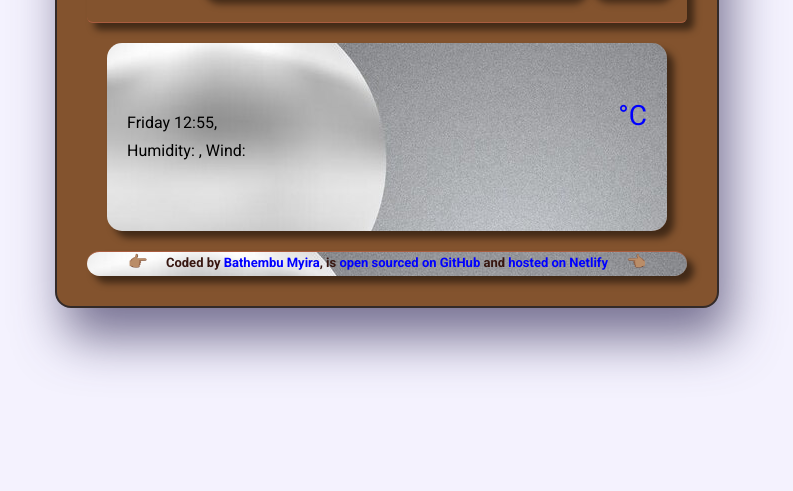
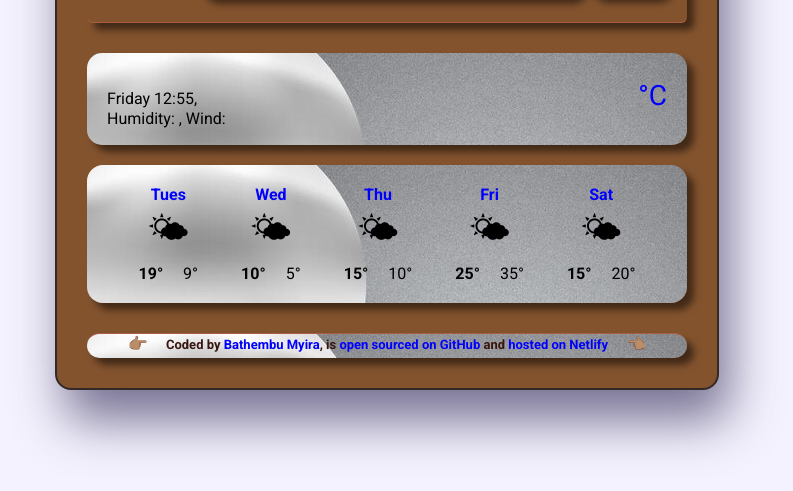
Before and after one commit to BMyira/Acoo, a plain HTML site: page index.html in a window 1280 px wide. Shown: the part 153-644 px from the top of the page, without its empty margins (253-1046 px from the left). Drawn offline with nearby package versions, Linux system fonts and the light colour scheme; no server answers; a web font is replaced by a local one.

Commit message:
added weather forecast and edit html and css

```diff
--- a/index.html
+++ b/index.html
@@ -36,14 +36,68 @@
             <p class="weather-app-details">
               <span class="day-time"></span>, <span id="description"></span>
               <br />
-              Humidity: <span class="humidity" id="humidity"></span> , Wind:
-              <span class="wind-speed" id="wind-speed"></span>
+              Humidity:
+              <span class="humidity" id="humidity"> </span> , Wind:
+              <span class="wind-speed" id="wind-speed"> </span>
             </p>
           </div>
           <div class="weather-app-container" id="weather-app-container">
             <div id="weather-app-icon"></div>
             <div class="weather-app-value" id="weather-app-value"></div>
             <div class="weather-app-unit" id="weather-app-unit">°C</div>
+          </div>
+        </div>
+        <div class="weather-forecast">
+          <div class="weather-forecast-value">
+            <div class="weather-forecast-day">Tues</div>
+            <div class="weather-forecast-icon">🌤</div>
+            <div class="weather-forecast-temperatures">
+              <div class="weather-forecast-temperature">
+                <strong>19°</strong>
+              </div>
+              <div class="weather-forecast-temperature">9°</div>
+            </div>
+          </div>
+
+          <div class="weather-forecast-value">
+            <div class="weather-forecast-day">Wed</div>
+            <div class="weather-forecast-icon">🌤</div>
+            <div class="weather-forecast-temperatures">
+              <div class="weather-forecast-temperature">
+                <strong>10°</strong>
+              </div>
+              <div class="weather-forecast-temperature">5°</div>
+            </div>
+          </div>
+          <div class="weather-forecast-value">
+            <div class="weather-forecast-day">Thu</div>
+            <div class="weather-forecast-icon">🌤</div>
+            <div class="weather-forecast-temperatures">
+              <div class="weather-forecast-temperature">
+                <strong>15°</strong>
+              </div>
+              <div class="weather-forecast-temperature">10°</div>
+            </div>
+          </div>
+          <div class="weather-forecast-value">
+            <div class="weather-forecast-day">Fri</div>
+            <div class="weather-forecast-icon">🌤</div>
+            <div class="weather-forecast-temperatures">
+              <div class="weather-forecast-temperature">
+                <strong>25°</strong>
+              </div>
+              <div class="weather-forecast-temperature">35°</div>
+            </div>
+          </div>
+          <div class="weather-forecast-value">
+            <div class="weather-forecast-day">Sat</div>
+            <div class="weather-forecast-icon">🌤</div>
+            <div class="weather-forecast-temperatures">
+              <div class="weather-forecast-temperature">
+                <strong>15°</strong>
+              </div>
+              <div class="weather-forecast-temperature">20°</div>
+            </div>
           </div>
         </div>
       </main>
--- a/root/styles.css
+++ b/root/styles.css
@@ -45,25 +45,30 @@ footer {
 
 .weather-app-details {
   font-size: 16px;
-  line-height: 28px;
+  line-height: 20px;
 }
 
 .weather-app {
   display: flex;
   justify-content: space-between;
   background-image: url(" ../media/Acoo.jpg");
-  margin: 0;
-  padding: 50px 20px 50px 20px;
+  padding: 20px 20px 0 20px;
   border-radius: 15px;
   box-shadow: 7px 7px 7px rgba(0, 0, 0, 0.5);
 }
 
+main {
+  padding: 30px 0;
+}
+
 .humidity {
-  color: blue;
+  color: #dc2fad;
+  font-weight: bold;
 }
 
 .wind-speed {
-  color: blue;
+  color: #dc2fad;
+  font-weight: bold;
 }
 
 .link {
@@ -157,3 +162,39 @@ footer {
   font-size: 16px;
   padding-right: 15px;
 }
+
+.weather-forecast-temperatures {
+  display: flex;
+}
+
+.weather-forecast {
+  display: flex;
+  justify-content: space-around;
+  background-image: url(" ../media/Acoo.jpg");
+  border-radius: 16px;
+  padding: 20px 30px;
+  margin-top: 20px;
+
+  box-shadow: 7px 7px 7px rgba(0, 0, 0, 0.5);
+}
+
+.weather-forecast-day {
+  text-align: center;
+  font-size: 16px;
+  line-height: 20px;
+  color: blue;
+  font-weight: bold;
+}
+.weather-forecast-icon {
+  text-align: center;
+  font-size: 35px;
+}
+
+.weather-forecast-temperatures {
+  display: flex;
+  justify-content: center;
+}
+
+.weather-forecast-temperature {
+  padding: 0 10px;
+}
```
Also changed, not shown: 1 other file.
